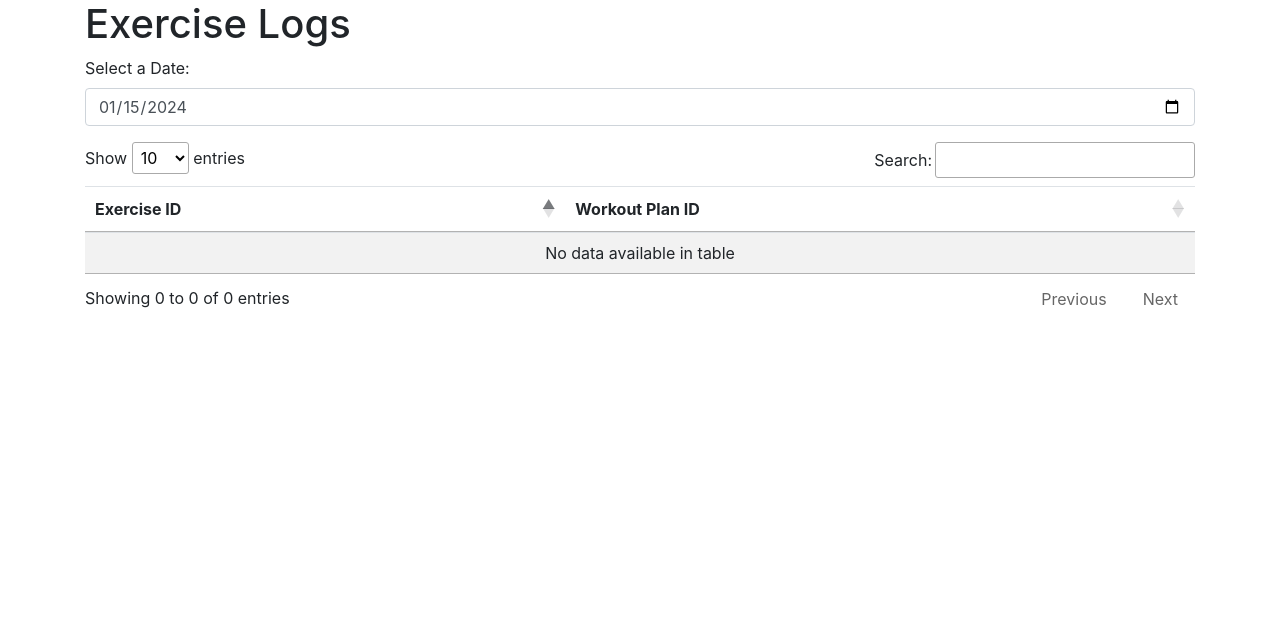
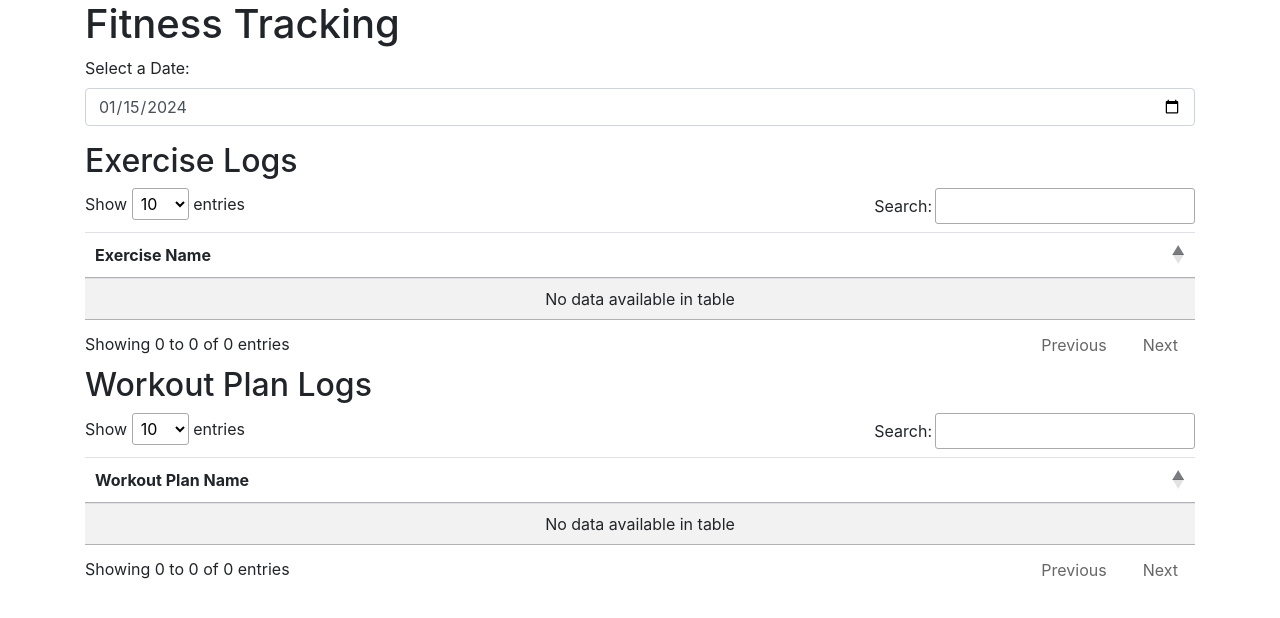
Before and after one commit to Jam0k/MyFitnessBro, a Flask app: page /fitness/tracking in a window 1280 px wide. Shown: the part 56-674 px from the top of the page. Run offline with Flask 3, Linux system fonts and the light colour scheme; data that the repository does not hold is empty; some libraries are stand-ins or nearby versions.

Commit message:
Tracking route fix

```diff
--- a/blueprints/fitness/routes.py
+++ b/blueprints/fitness/routes.py
@@ -325,20 +325,34 @@ def tracking():
         selected_date_str = request.form.get('date')
         selected_date = datetime.strptime(selected_date_str, '%Y-%m-%d') if selected_date_str else None
 
-        # If a date is provided, filter the exercise logs
+        exercise_logs = []
+        workout_plan_logs = []
+
         if selected_date:
-            exercise_logs = ExerciseLog.query.filter_by(log_date=selected_date).all()
-        else:
-            exercise_logs = []
+            # Query exercise logs
+            exercise_logs = ExerciseLog.query.filter(ExerciseLog.log_date == selected_date, ExerciseLog.exercise_id.isnot(None)).all()
+
+            # Query workout plan logs
+            workout_plan_logs = ExerciseLog.query.filter(ExerciseLog.log_date == selected_date, ExerciseLog.workout_plan_id.isnot(None)).all()
 
         exercise_logs_data = [
             {
-                'exercise_id': log.exercise_id,
-                'workout_plan_id': log.workout_plan_id
+                'exercise': {
+                    'name': log.exercise.name if log.exercise else None
+                }
             }
             for log in exercise_logs
         ]
 
-        return jsonify({'exercise_logs': exercise_logs_data, 'current_date': current_date})
+        workout_plan_logs_data = [
+            {
+                'workout_plan': {
+                    'name': log.workout_plan.name if log.workout_plan else None
+                }
+            }
+            for log in workout_plan_logs
+        ]
+
+        return jsonify({'exercise_logs': exercise_logs_data, 'workout_plan_logs': workout_plan_logs_data, 'current_date': current_date})
 
     return render_template('fitness/tracking/tracking.html', current_date=current_date)
--- a/templates/fitness/tracking/tracking.html
+++ b/templates/fitness/tracking/tracking.html
@@ -1,6 +1,6 @@
 {% extends 'base.html' %}
 {% block content %}
-<h1>Exercise Logs</h1>
+<h1>Fitness Tracking</h1>
 
 <div class="form-group">
   <label for="dateFilter">Select a Date:</label>
@@ -8,15 +8,29 @@
 </div>
 
 <div id="exercise-logs">
+  <h2>Exercise Logs</h2>
   <table id="exercise-logs-table" class="table table-striped">
     <thead>
       <tr>
-        <th>Exercise ID</th>
-        <th>Workout Plan ID</th>
+        <th>Exercise Name</th>
       </tr>
     </thead>
     <tbody>
-      <!-- Table rows will be generated here dynamically -->
+      <!-- Table rows for exercise logs will be generated here dynamically -->
+    </tbody>
+  </table>
+</div>
+
+<div id="workout-plan-logs">
+  <h2>Workout Plan Logs</h2>
+  <table id="workout-plan-logs-table" class="table table-striped">
+    <thead>
+      <tr>
+        <th>Workout Plan Name</th>
+      </tr>
+    </thead>
+    <tbody>
+      <!-- Table rows for workout plan logs will be generated here dynamically -->
     </tbody>
   </table>
 </div>
@@ -26,21 +40,29 @@
     const dateInput = document.getElementById('dateFilter');
     const exerciseLogsDiv = document.getElementById('exercise-logs');
     const exerciseLogsTable = document.getElementById('exercise-logs-table');
+    const workoutPlanLogsDiv = document.getElementById('workout-plan-logs');
+    const workoutPlanLogsTable = document.getElementById('workout-plan-logs-table');
 
-    let dataTable; // Declare the dataTable variable
+    let exerciseDataTable; // Declare the exerciseDataTable variable
+    let workoutPlanDataTable; // Declare the workoutPlanDataTable variable
 
-    function initializeDataTable() {
-      dataTable = $(exerciseLogsTable).DataTable({
+    function initializeDataTables() {
+      exerciseDataTable = $(exerciseLogsTable).DataTable({
         columns: [
-          { data: 'exercise_id' },
-          { data: 'workout_plan_id' }
+          { data: 'exercise.name' },
         ]
-      }); // Initialize DataTables with column definitions
+      });
+
+      workoutPlanDataTable = $(workoutPlanLogsTable).DataTable({
+        columns: [
+          { data: 'workout_plan.name' },
+        ]
+      });
     }
 
-    initializeDataTable(); // Initialize the DataTable on page load
+    initializeDataTables(); // Initialize the DataTables on page load
 
-    function fetchExerciseLogs(date) {
+    function fetchLogs(date) {
       fetch('/fitness/tracking', {
         method: 'POST',
         body: new URLSearchParams({ date: date }),
@@ -51,27 +73,33 @@
         .then((response) => response.json())
         .then((data) => {
           const exerciseLogs = data.exercise_logs;
+          const workoutPlanLogs = data.workout_plan_logs;
 
           // Clear existing table data
-      dataTable.clear().draw();
+          exerciseDataTable.clear().draw();
+          workoutPlanDataTable.clear().draw();
 
           if (exerciseLogs.length > 0) {
             // Add exercise log data to the table
-        dataTable.rows.add(exerciseLogs).draw();
+            exerciseDataTable.rows.add(exerciseLogs).draw();
+          }
+
+          if (workoutPlanLogs.length > 0) {
+            // Add workout plan log data to the table
+            workoutPlanDataTable.rows.add(workoutPlanLogs).draw();
           }
         });
     }
 
-
     dateInput.addEventListener('input', function () {
       const selectedDate = dateInput.value;
-      fetchExerciseLogs(selectedDate);
+      fetchLogs(selectedDate);
     });
 
     // Initial fetch with today's date
     const current_date = '{{ current_date }}';
     dateInput.value = current_date;
-    fetchExerciseLogs(current_date);
+    fetchLogs(current_date);
   });
 </script>
 {% endblock %}
```
Lines whose indentation alone changed are shown as unchanged.
